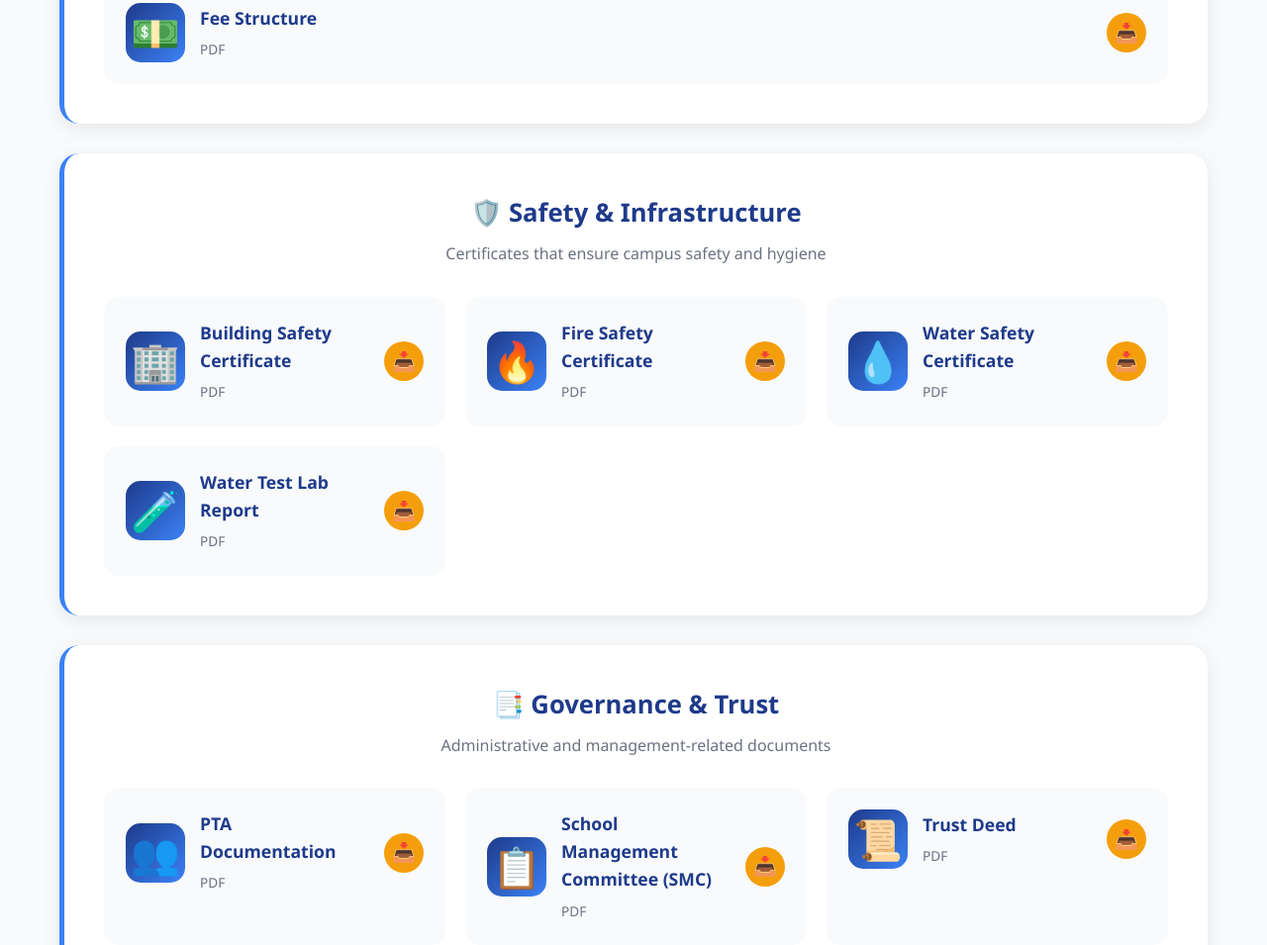
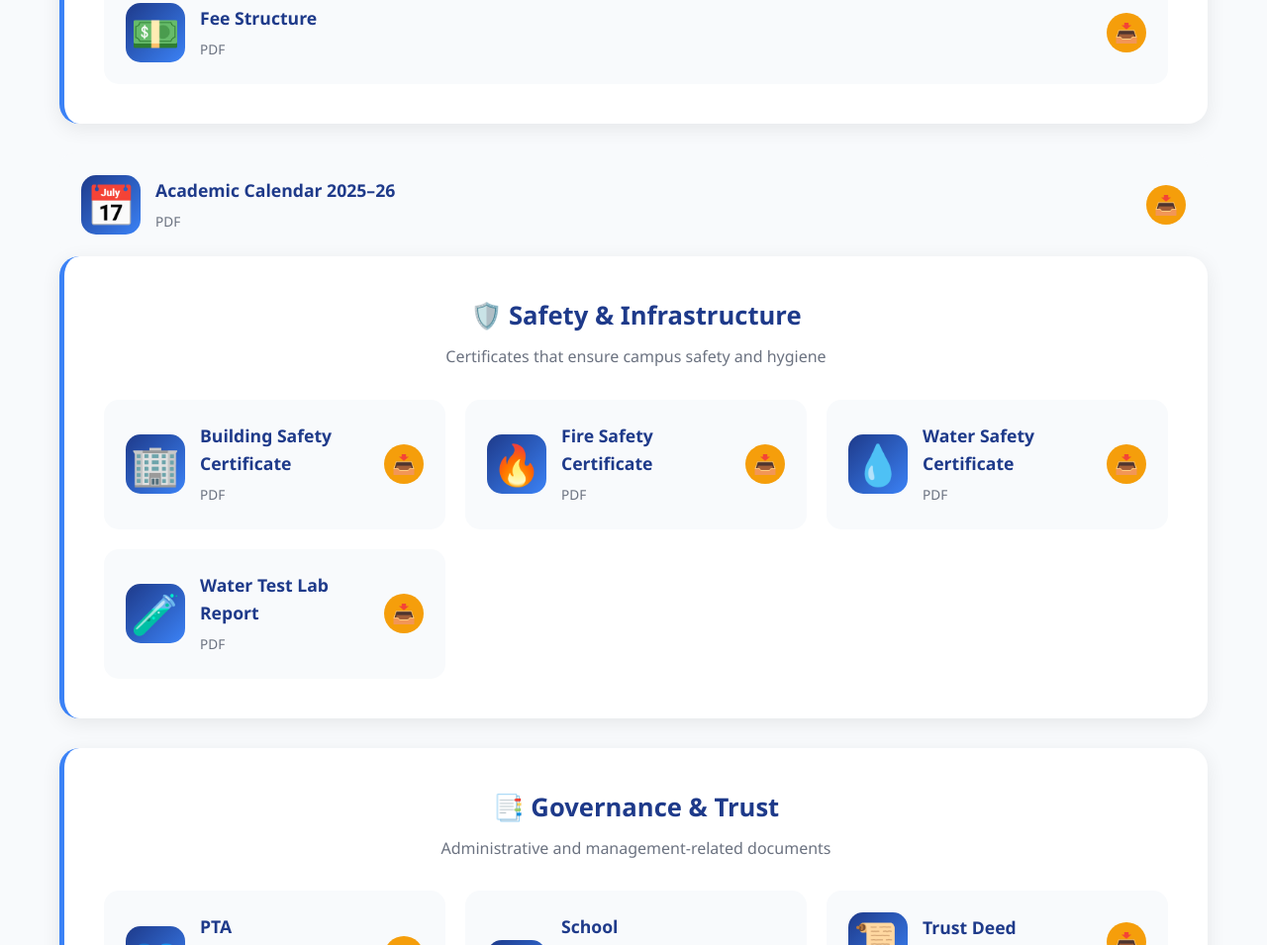
Before and after one commit to whoisadheep/whoisadheep.github.io, a plain HTML site: page index.html in a window 1280 px wide. Shown: the part 2419-3374 px from the top of the page at 99% size. Drawn offline with Linux system fonts and the light colour scheme.

Commit message:
index.html

```diff
--- a/index.html
+++ b/index.html
@@ -187,6 +187,20 @@
                     </div>
                 </div>
             </div>
+
+<!-- Academic Calendar Document -->
+<div class="doc-item scroll-animate">
+  <div class="doc-preview">
+    <span class="preview-icon">📅</span>
+    <div class="doc-info">
+      <h4>Academic Calendar 2025–26</h4>
+      <span class="doc-size">PDF</span>
+    </div>
+    <a href="documents/ACADEMIC-CALENDAR.pdf" target="_blank" class="quick-download" aria-label="Download Academic Calendar">
+      <span>📥</span>
+    </a>
+  </div>
+</div>
 
             <!-- 2. Safety & Infrastructure -->
             <div class="category-section scroll-animate">
```
